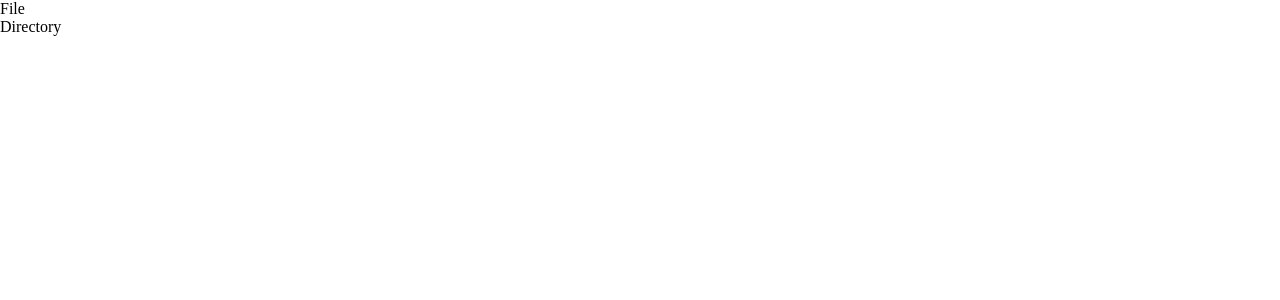
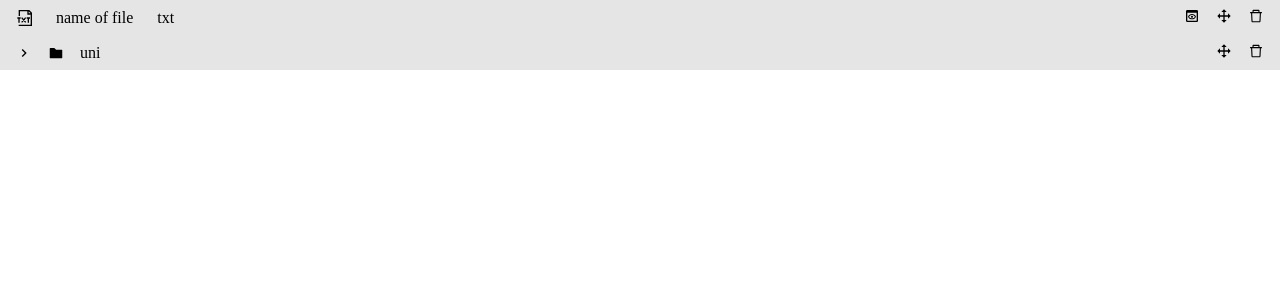
Before and after one commit to AvaPLaIN/file-system, a React (Create React App) app: page / in a window 1280 px wide. Shown: the top 300 px of the page. Built offline with nearby package versions, Linux system fonts and the light colour scheme.

Commit message:
add folder/file details

```diff
--- a/package.json
+++ b/package.json
@@ -12,7 +12,9 @@
     "@types/react-dom": "^18.0.2",
     "react": "^18.0.0",
     "react-dom": "^18.0.0",
+    "react-icons": "^4.3.1",
     "react-scripts": "5.0.1",
+    "sass": "^1.50.1",
     "typescript": "^4.6.3",
     "web-vitals": "^2.1.4"
   },
--- /dev/null
+++ b/src/components/directory/Directory.module.scss
@@ -0,0 +1,38 @@
+.directory-container {
+  display: flex;
+  flex-direction: column;
+  width: 100%;
+}
+
+.directory-info-bar {
+  background-color: rgba(0, 0, 0, 0.1);
+  height: 2.2rem;
+  display: flex;
+  align-items: center;
+  gap: 1rem;
+  padding: 0 1rem;
+}
+
+.directory-info {
+  flex: 1;
+  display: flex;
+  align-items: center;
+  gap: 1rem;
+  cursor: pointer;
+}
+
+.name {
+  flex: 1;
+}
+
+.directory-controls {
+  display: flex;
+  align-items: center;
+  gap: 1rem;
+  cursor: pointer;
+}
+
+.directory-files {
+  background-color: rgba(0, 0, 0, 0.2);
+  margin-left: 2rem;
+}
--- a/src/components/directory/Directory.tsx
+++ b/src/components/directory/Directory.tsx
@@ -1,7 +1,49 @@
+import { useState } from "react";
 import IDirectory from "./Directory.types";
+import Controller from "../controller/Controller";
+import styles from "./Directory.module.scss";
+import { MdKeyboardArrowRight, MdKeyboardArrowDown } from "react-icons/md";
+import {
+  AiFillFolder,
+  AiFillFolderOpen,
+  AiOutlineDelete,
+} from "react-icons/ai";
+import { BiMove } from "react-icons/bi";
 
 const Directory = ({ item }: IDirectory) => {
-  return <div>Directory</div>;
+  const [isDirectoryOpen, setIsDirectoryOpen] = useState(false);
+
+  const handleToggleDirectoryOpen = () => setIsDirectoryOpen((prev) => !prev);
+
+  return (
+    <div className={styles["directory-container"]}>
+      <div className={styles["directory-info-bar"]}>
+        <div
+          className={styles["directory-info"]}
+          onClick={handleToggleDirectoryOpen}
+        >
+          {isDirectoryOpen ? <MdKeyboardArrowDown /> : <MdKeyboardArrowRight />}
+          {isDirectoryOpen ? <AiFillFolderOpen /> : <AiFillFolder />}
+          <p className={styles["name"]}>{item.name}</p>
+        </div>
+        <div className={styles["directory-controls"]}>
+          <div className="move">
+            <BiMove />
+          </div>
+          <div className="delete">
+            <AiOutlineDelete />
+          </div>
+        </div>
+      </div>
+      {isDirectoryOpen && (
+        <div className={styles["directory-files"]}>
+          {Object.entries(item?.files).map(([key, value]: any) => {
+            return <Controller key={key} item={value} />;
+          })}
+        </div>
+      )}
+    </div>
+  );
 };
 
 export default Directory;
--- /dev/null
+++ b/src/components/file/File.module.scss
@@ -0,0 +1,23 @@
+.file-container {
+  background-color: rgba(0, 0, 0, 0.1);
+  height: 2.2rem;
+  display: flex;
+  align-items: center;
+  gap: 1rem;
+  padding: 0 1rem;
+}
+
+.file-info {
+  flex: 1;
+  display: flex;
+  align-items: center;
+  gap: 1.5rem;
+  cursor: pointer;
+}
+
+.file-controls {
+  display: flex;
+  align-items: center;
+  gap: 1rem;
+  cursor: pointer;
+}
--- a/src/components/file/File.tsx
+++ b/src/components/file/File.tsx
@@ -1,7 +1,45 @@
 import IFile from "./File.types";
+import styles from "./File.module.scss";
+import { GrDocumentTxt } from "react-icons/gr";
+import {
+  AiOutlineFileUnknown,
+  AiOutlineFilePdf,
+  AiOutlineDelete,
+} from "react-icons/ai";
+import { BiMove } from "react-icons/bi";
+import { MdOutlinePreview } from "react-icons/md";
 
 const File = ({ item }: IFile) => {
-  return <div>File</div>;
+  const fileTypeMap = {
+    txt: GrDocumentTxt,
+    pdf: AiOutlineFilePdf,
+    default: AiOutlineFileUnknown,
+  };
+
+  const Icon =
+    fileTypeMap[item.fileType as keyof typeof fileTypeMap] ||
+    fileTypeMap["default"];
+
+  return (
+    <div className={styles["file-container"]}>
+      <div className={styles["file-info"]}>
+        <Icon />
+        <p>{item?.name}</p>
+        <p>{item?.fileType}</p>
+      </div>
+      <div className={styles["file-controls"]}>
+        <div className="preview">
+          <MdOutlinePreview />
+        </div>
+        <div className="move">
+          <BiMove />
+        </div>
+        <div className="delete">
+          <AiOutlineDelete />
+        </div>
+      </div>
+    </div>
+  );
 };
 
 export default File;
--- a/src/data/explorer.json
+++ b/src/data/explorer.json
@@ -11,7 +11,7 @@
       "name of file": {
         "name": "name of file",
         "type": "file",
-        "fileType": "txt"
+        "fileType": "pdf"
       },
       "uni": {
         "name": "uni",
```
Also changed, not shown: 1 other file (tests, documents, lock files or other folders).
